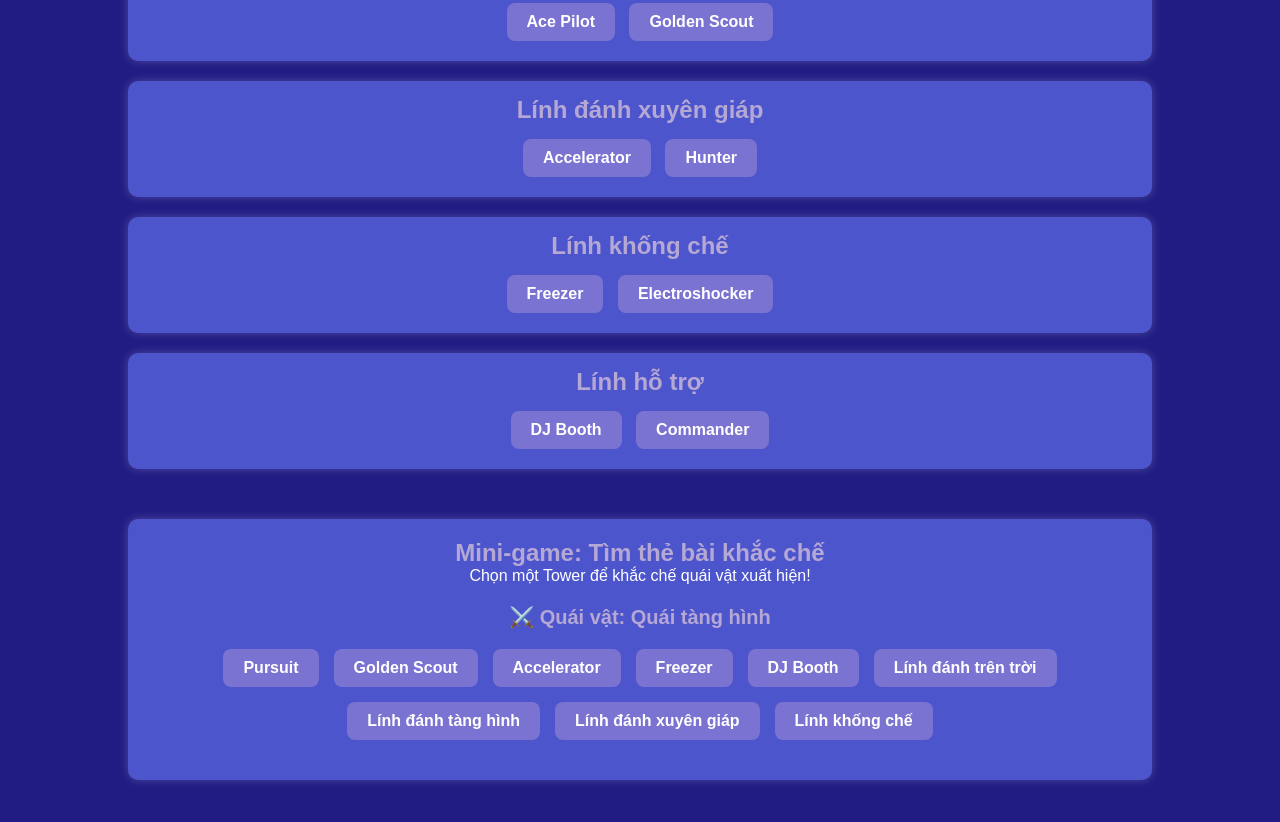
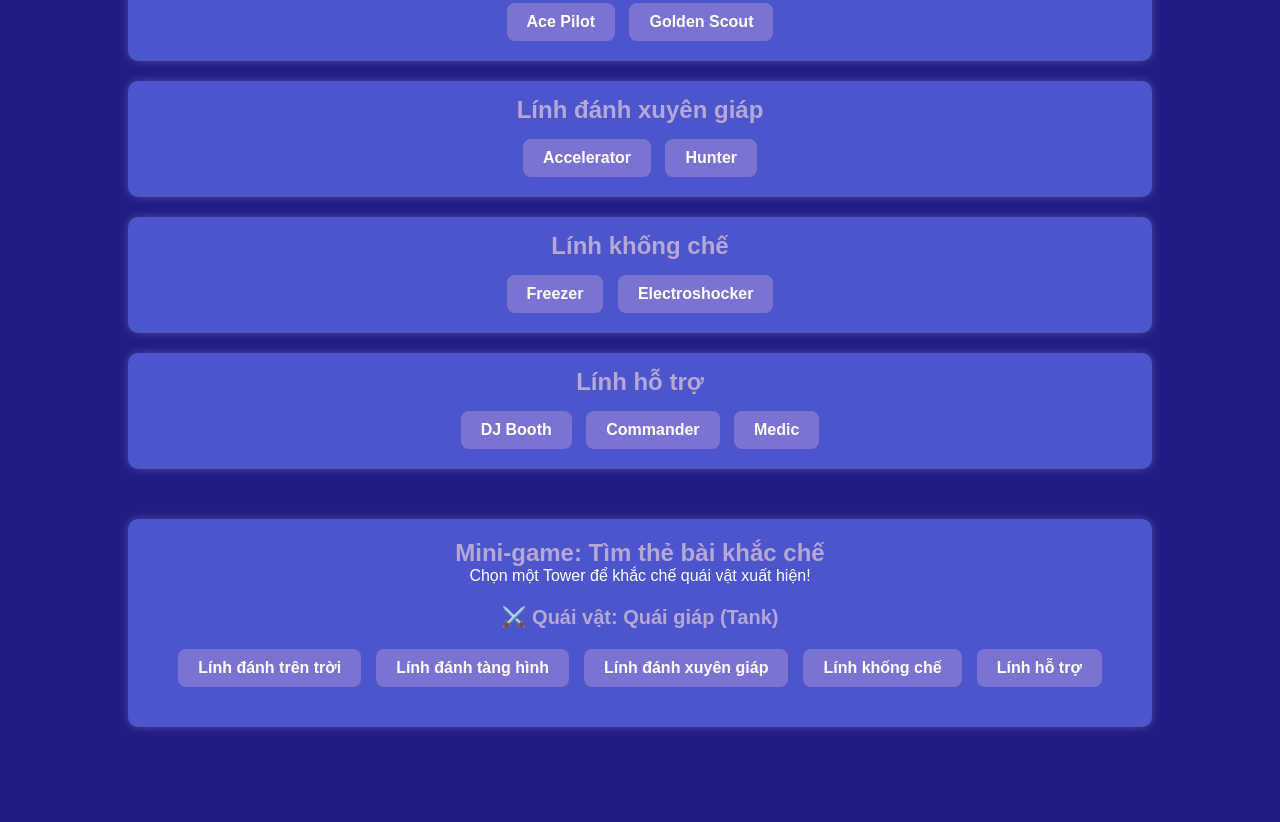
Before and after one commit to TranDangDuongNek/MiniWiki_TDS, a plain HTML site: page html/tower.html in a window 1280 px wide. Shown: the part 368-1190 px from the top of the page. After the commit the page ends 1145 px from the top, so only its background shows below. Drawn offline with Linux system fonts and the light colour scheme.

Commit message:
update 3 mini game

```diff
--- a/html/tower.html
+++ b/html/tower.html
@@ -54,6 +54,7 @@
             <h2>Lính hỗ trợ</h2>
             <div class="tower-card">DJ Booth</div>
             <div class="tower-card">Commander</div>
+            <div class="tower-card">Medic</div>
         </div>
     </section>
 
@@ -65,11 +66,6 @@
             <span id="enemy-name">Quái vật sẽ xuất hiện tại đây...</span>
         </div>
         <div id="tower-options">
-            <button class="tower-btn">Pursuit</button>
-            <button class="tower-btn">Golden Scout</button>
-            <button class="tower-btn">Accelerator</button>
-            <button class="tower-btn">Freezer</button>
-            <button class="tower-btn">DJ Booth</button>
         </div>
         <p id="game-result"></p>
     </section>
--- a/js/tower.js
+++ b/js/tower.js
@@ -3,7 +3,8 @@ const enemyData = [
     { name: "Quái bay", counter: ["Lính đánh trên trời"] },
     { name: "Quái tàng hình", counter: ["Lính đánh tàng hình"] },
     { name: "Quái giáp (Tank)", counter: ["Lính đánh xuyên giáp"] },
-    { name: "Quái gây choáng", counter: ["Lính khống chế"] },
+    { name: "Quái chạy nhanh", counter: ["Lính khống chế"] },
+    { name: "Quái gây choáng", counter: ["Lính hỗ trợ"] },
     { name: "BOSS", counter: ["Lính đánh trên trời", "Lính đánh xuyên giáp", "Lính khống chế"] } // Boss cần nhiều loại khắc chế
 ];
 
@@ -11,7 +12,8 @@ const towers = [
     "Lính đánh trên trời",
     "Lính đánh tàng hình",
     "Lính đánh xuyên giáp",
-    "Lính khống chế"
+    "Lính khống chế",
+    "Lính hỗ trợ"
 ];
 
 // Biến lưu số lần thắng liên tiếp
```
